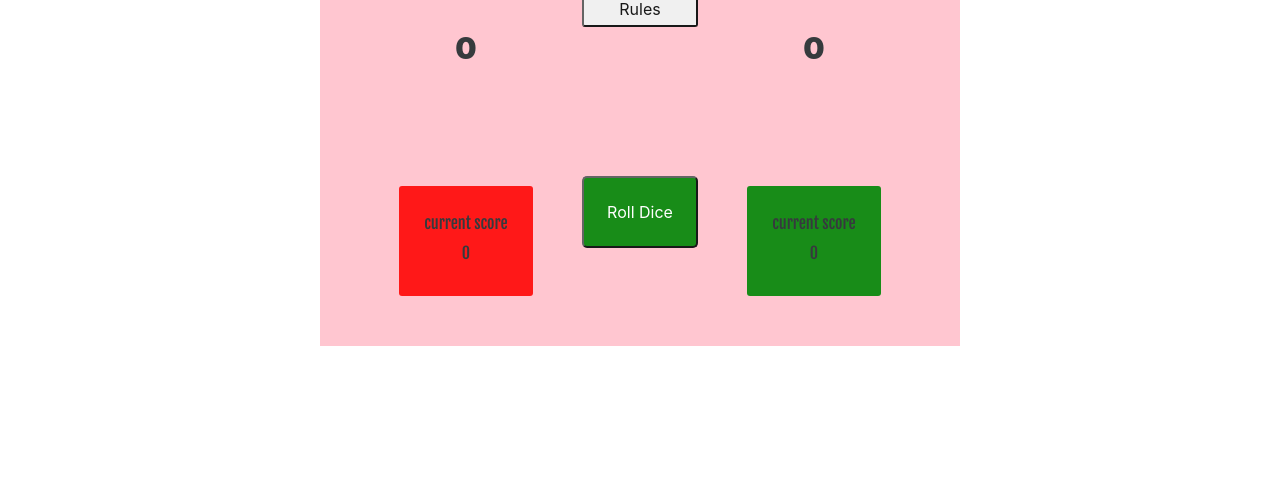
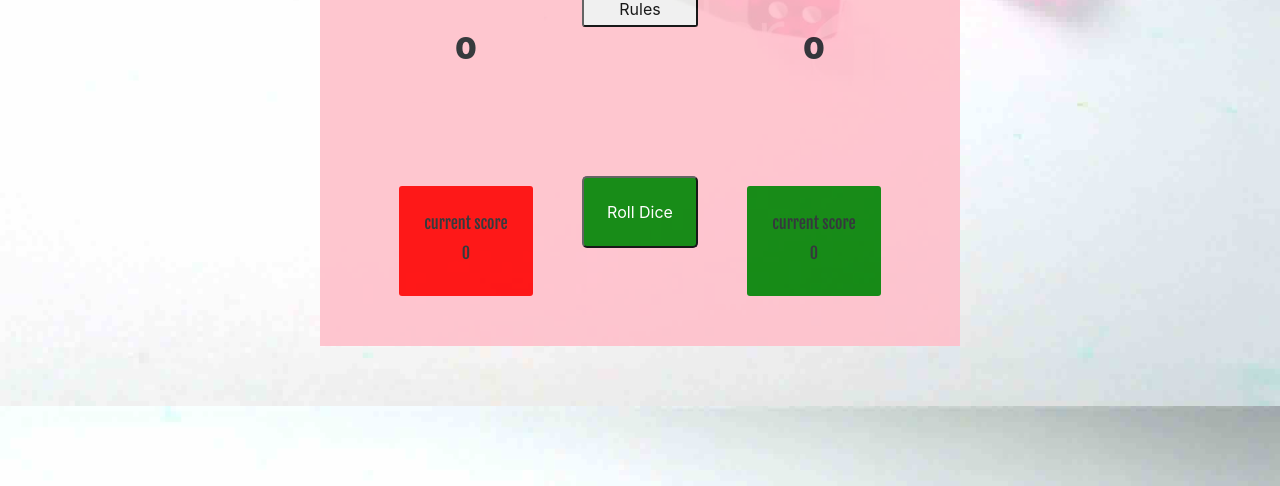
Before and after one commit to opondo99/pig-dice, a plain HTML site: page index.html in a window 1280 px wide. Shown: the part 314-800 px from the top of the page. Drawn offline with nearby package versions, Linux system fonts and the light colour scheme.

Commit message:
changed image url inmain.css since the other did not work

```diff
--- a/css/main.css
+++ b/css/main.css
@@ -1,5 +1,5 @@
 body{
-    background-image: url(images/pigback4.jpg);
+    background-image: url(/images/pigback4.jpg);
     background-size: cover;
 }
 
```
